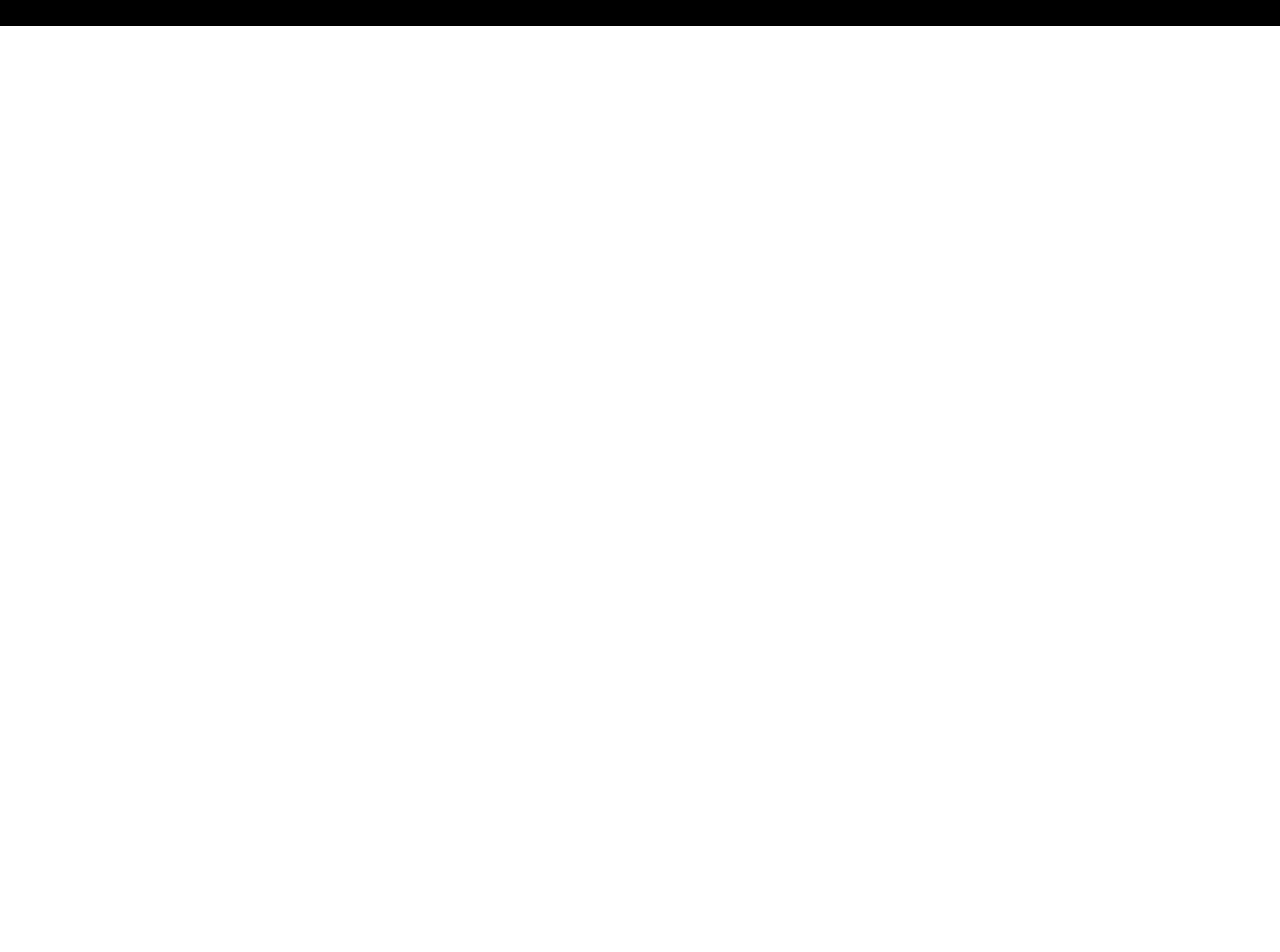
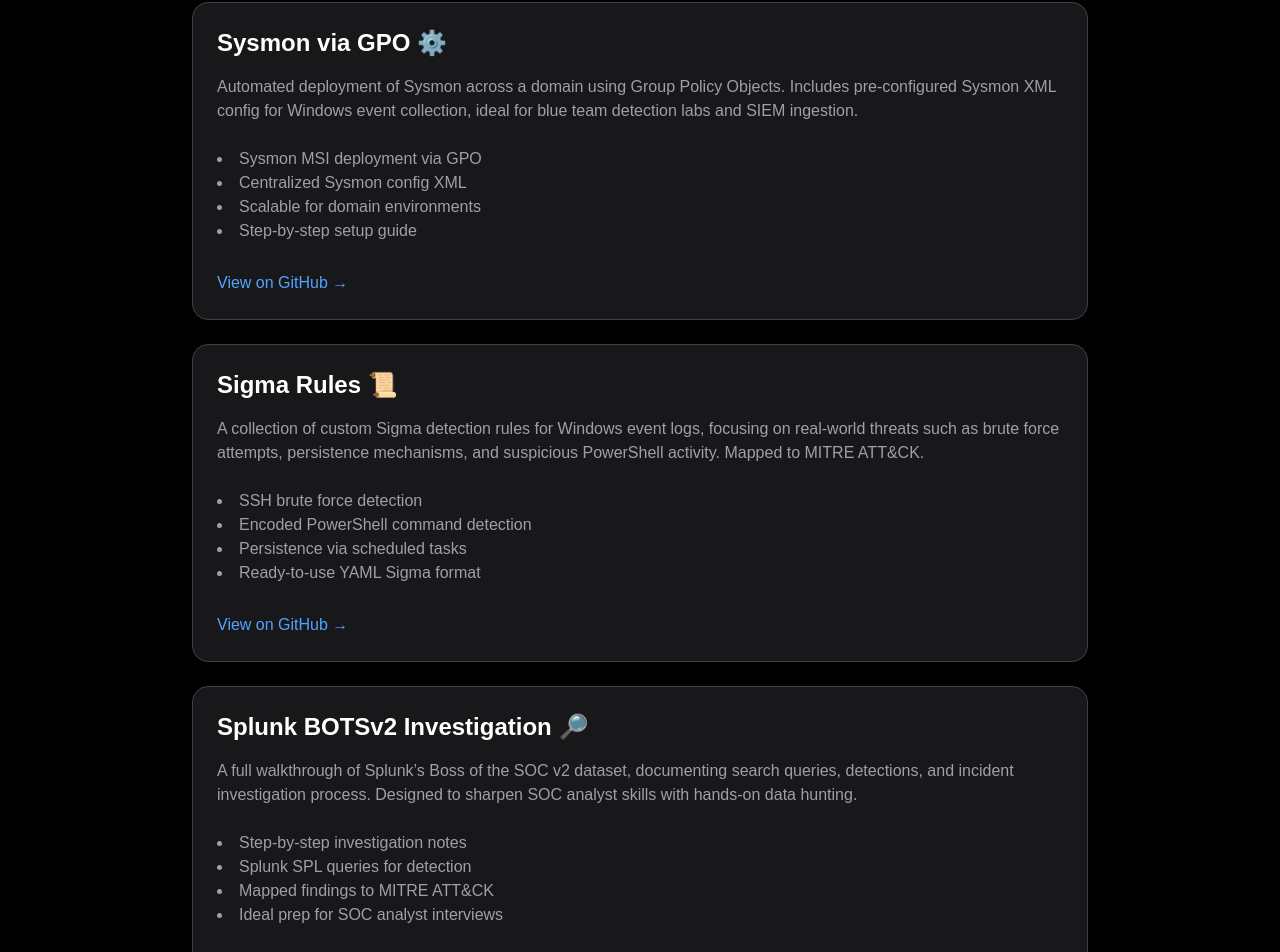
Before and after one commit to t8ddyxrd/Website, a Next.js app: page /projects in a window 1280 px wide. Shown: the part 910-1862 px from the top of the page. Before the commit the page ends 936 px from the top, so only its background shows below. Built offline with nearby package versions, Linux system fonts and the light colour scheme.

Commit message:
Update projects.tsx

```diff
--- a/src/pages/projects.tsx
+++ b/src/pages/projects.tsx
@@ -30,6 +30,7 @@
 
       {/* Cards container */}
       <div className="w-full max-w-4xl grid gap-6">
+
         {/* 🕵️ sN1TCH Project Card */}
         <motion.div
           className="bg-zinc-900 p-6 rounded-2xl w-full shadow-lg border border-zinc-700"
@@ -41,7 +42,7 @@
             <h2 className="text-2xl font-semibold">sN1TCH 🕵️‍♂️</h2>
             <p className="text-zinc-400">
               A CLI-based log analysis tool with real-time GeoIP lookups, auto-blocking for suspicious IPs,
-              filtering by country/ISP, live monitoring, and  Discord webhook alerting.
+              filtering by country/ISP, live monitoring, and Discord webhook alerting.
             </p>
             <ul className="list-disc list-inside text-zinc-400 mt-2">
               <li>Live log monitoring with IP detection</li>
@@ -84,7 +85,7 @@
               <li>Clean, GitHub-ready README with images</li>
             </ul>
             <a
-              href="https://github.com/t8ddyxrd/AD-Homemade-Lab" //
+              href="https://github.com/t8ddyxrd/AD-Homemade-Lab"
               target="_blank"
               rel="noopener noreferrer"
               className="text-blue-400 hover:underline mt-3"
@@ -93,6 +94,97 @@
             </a>
           </div>
         </motion.div>
+
+        {/* ⚙️ Sysmon GPO Deployment */}
+        <motion.div
+          className="bg-zinc-900 p-6 rounded-2xl w-full shadow-lg border border-zinc-700"
+          initial={{ opacity: 0, y: 40 }}
+          animate={{ opacity: 1, y: 0 }}
+          transition={{ duration: 1, delay: 0.45 }}
+        >
+          <div className="flex flex-col gap-4">
+            <h2 className="text-2xl font-semibold">Sysmon via GPO ⚙️</h2>
+            <p className="text-zinc-400">
+              Automated deployment of Sysmon across a domain using Group Policy Objects. Includes pre-configured
+              Sysmon XML config for Windows event collection, ideal for blue team detection labs and SIEM ingestion.
+            </p>
+            <ul className="list-disc list-inside text-zinc-400 mt-2">
+              <li>Sysmon MSI deployment via GPO</li>
+              <li>Centralized Sysmon config XML</li>
+              <li>Scalable for domain environments</li>
+              <li>Step-by-step setup guide</li>
+            </ul>
+            <a
+              href="https://github.com/t8ddyxrd/Installing-Sysmon-via-GPO"
+              target="_blank"
+              rel="noopener noreferrer"
+              className="text-blue-400 hover:underline mt-3"
+            >
+              View on GitHub →
+            </a>
+          </div>
+        </motion.div>
+
+        {/* 📜 Sigma Rules */}
+        <motion.div
+          className="bg-zinc-900 p-6 rounded-2xl w-full shadow-lg border border-zinc-700"
+          initial={{ opacity: 0, y: 40 }}
+          animate={{ opacity: 1, y: 0 }}
+          transition={{ duration: 1, delay: 0.55 }}
+        >
+          <div className="flex flex-col gap-4">
+            <h2 className="text-2xl font-semibold">Sigma Rules 📜</h2>
+            <p className="text-zinc-400">
+              A collection of custom Sigma detection rules for Windows event logs, focusing on real-world threats such as
+              brute force attempts, persistence mechanisms, and suspicious PowerShell activity. Mapped to MITRE ATT&CK.
+            </p>
+            <ul className="list-disc list-inside text-zinc-400 mt-2">
+              <li>SSH brute force detection</li>
+              <li>Encoded PowerShell command detection</li>
+              <li>Persistence via scheduled tasks</li>
+              <li>Ready-to-use YAML Sigma format</li>
+            </ul>
+            <a
+              href="https://github.com/t8ddyxrd/Sigma-Rules"
+              target="_blank"
+              rel="noopener noreferrer"
+              className="text-blue-400 hover:underline mt-3"
+            >
+              View on GitHub →
+            </a>
+          </div>
+        </motion.div>
+
+        {/* 🔎 Splunk BOTSv2 Walkthrough */}
+        <motion.div
+          className="bg-zinc-900 p-6 rounded-2xl w-full shadow-lg border border-zinc-700"
+          initial={{ opacity: 0, y: 40 }}
+          animate={{ opacity: 1, y: 0 }}
+          transition={{ duration: 1, delay: 0.65 }}
+        >
+          <div className="flex flex-col gap-4">
+            <h2 className="text-2xl font-semibold">Splunk BOTSv2 Investigation 🔎</h2>
+            <p className="text-zinc-400">
+              A full walkthrough of Splunk’s Boss of the SOC v2 dataset, documenting search queries, detections,
+              and incident investigation process. Designed to sharpen SOC analyst skills with hands-on data hunting.
+            </p>
+            <ul className="list-disc list-inside text-zinc-400 mt-2">
+              <li>Step-by-step investigation notes</li>
+              <li>Splunk SPL queries for detection</li>
+              <li>Mapped findings to MITRE ATT&CK</li>
+              <li>Ideal prep for SOC analyst interviews</li>
+            </ul>
+            <a
+              href="https://github.com/t8ddyxrd/Splunk-BOTS-v2-Investigation-Walkthrough"
+              target="_blank"
+              rel="noopener noreferrer"
+              className="text-blue-400 hover:underline mt-3"
+            >
+              View on GitHub →
+            </a>
+          </div>
+        </motion.div>
+
       </div>
     </main>
   );
```
